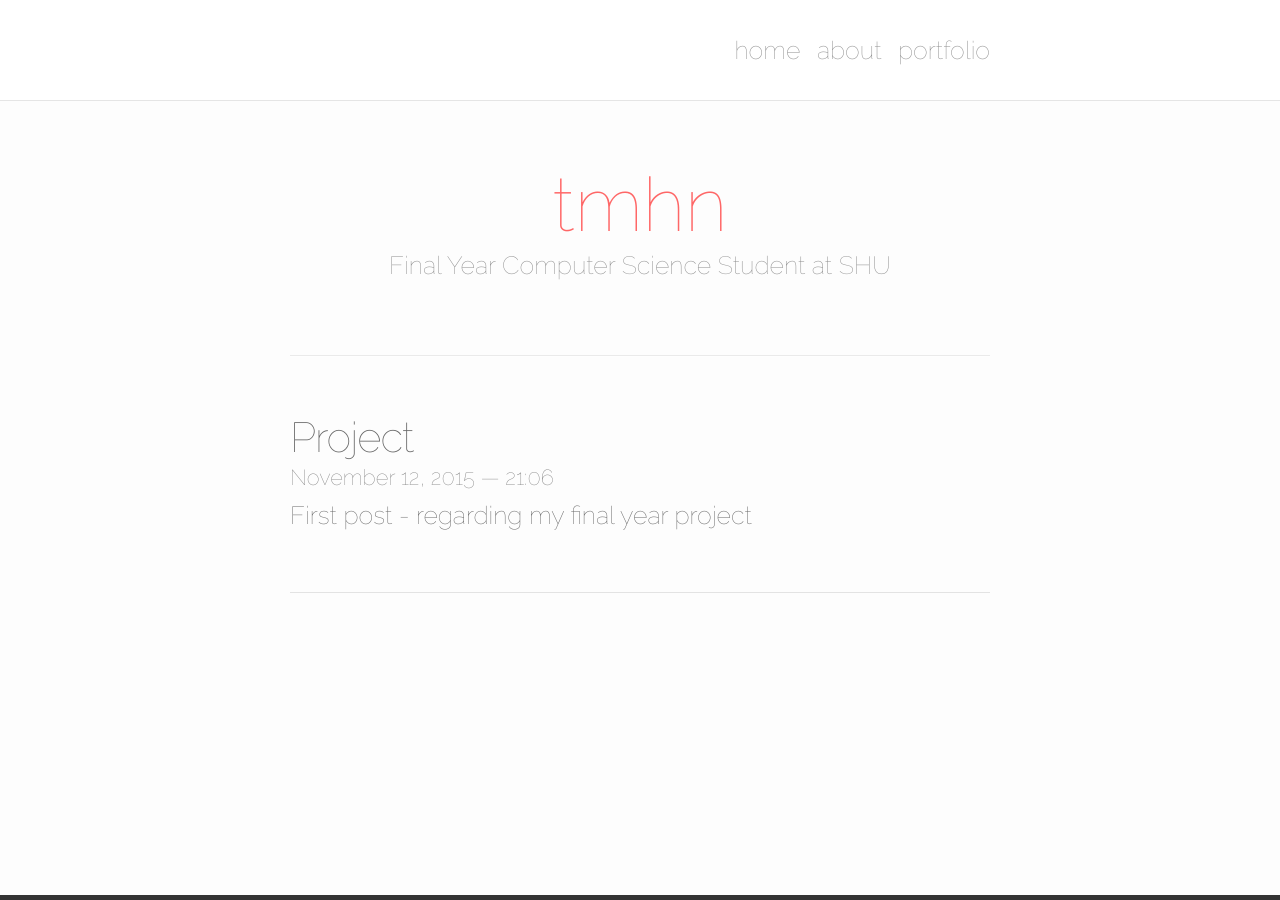
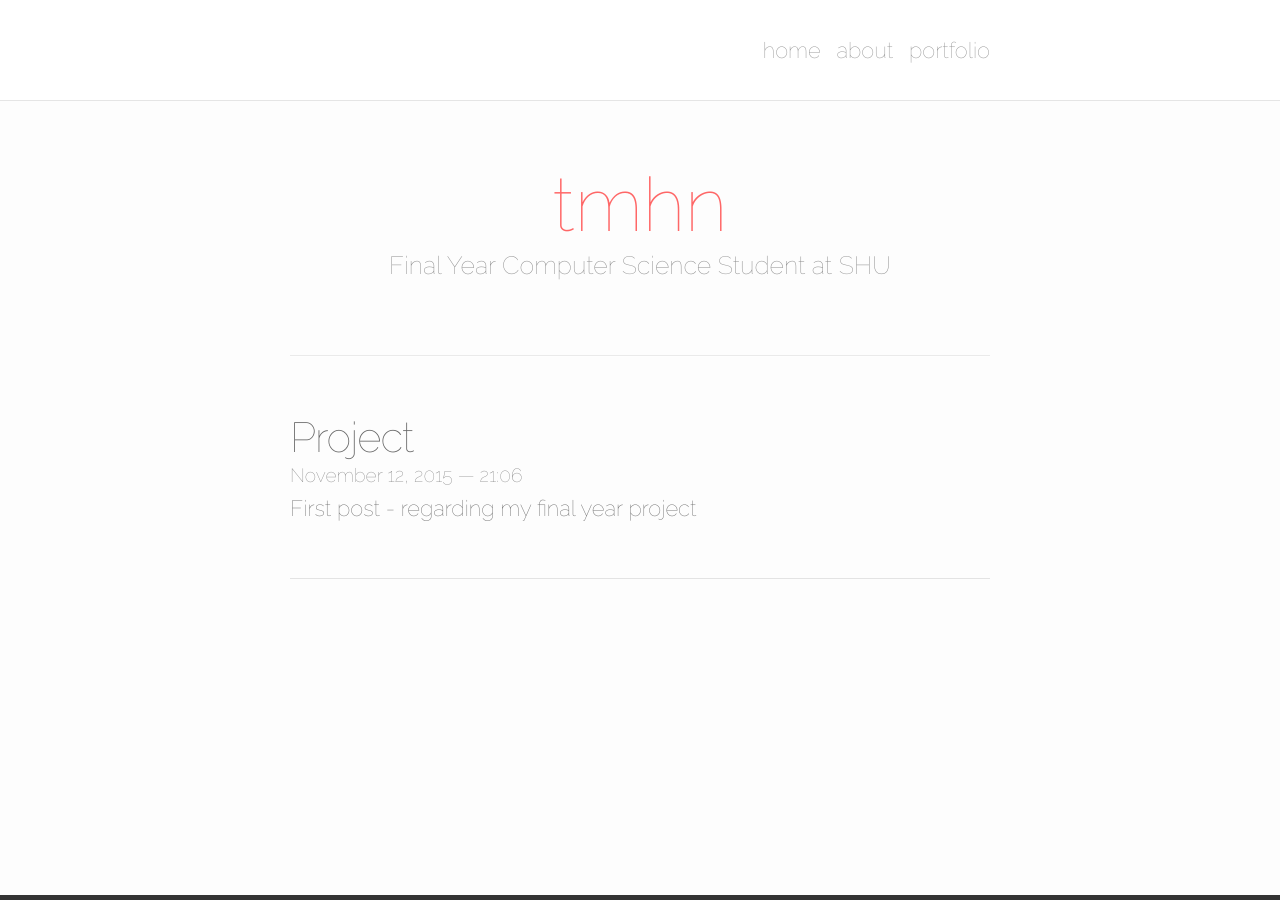
Before and after one commit to tmhn/tmhn.github.io, a Jekyll site: the page built from index.html, in a window 1280 px wide. Built offline with Jekyll 4.4.1, drawn with Linux system fonts in a browser that asks for light colours; nearby versions of some CDN libraries; the list of posts is cut into pages by our own code.

Commit message:
update to base-font-size

```diff
--- a/css/main.scss
+++ b/css/main.scss
@@ -7,7 +7,7 @@
 
 // Our variables
 $base-font-family: 'Raleway', Helvetica, Arial, sans-serif;
-$base-font-size:   25px;
+$base-font-size:   22px;
 $small-font-size:  $base-font-size * 0.875;
 $base-line-height: 1.5;
 
```
